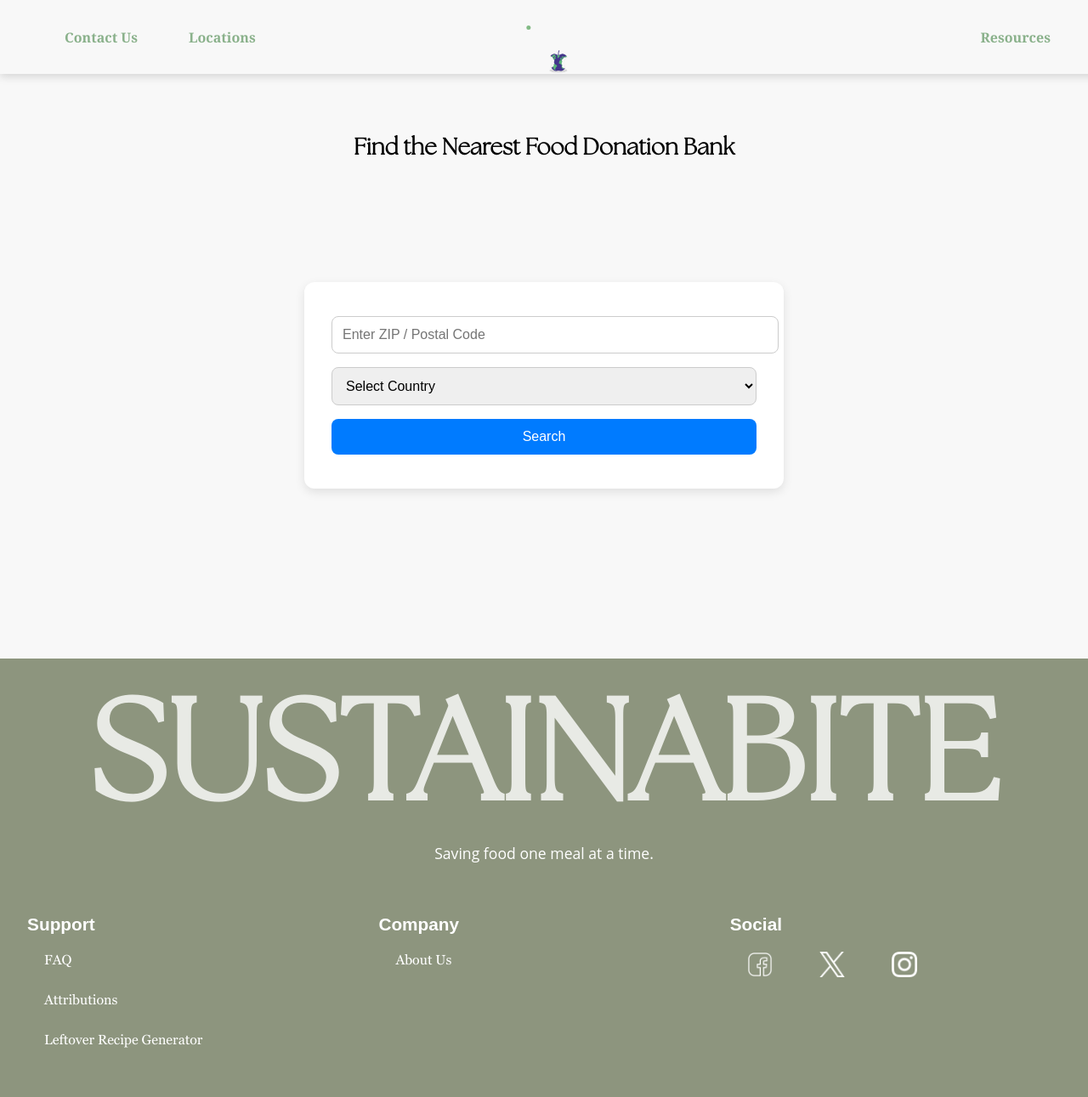
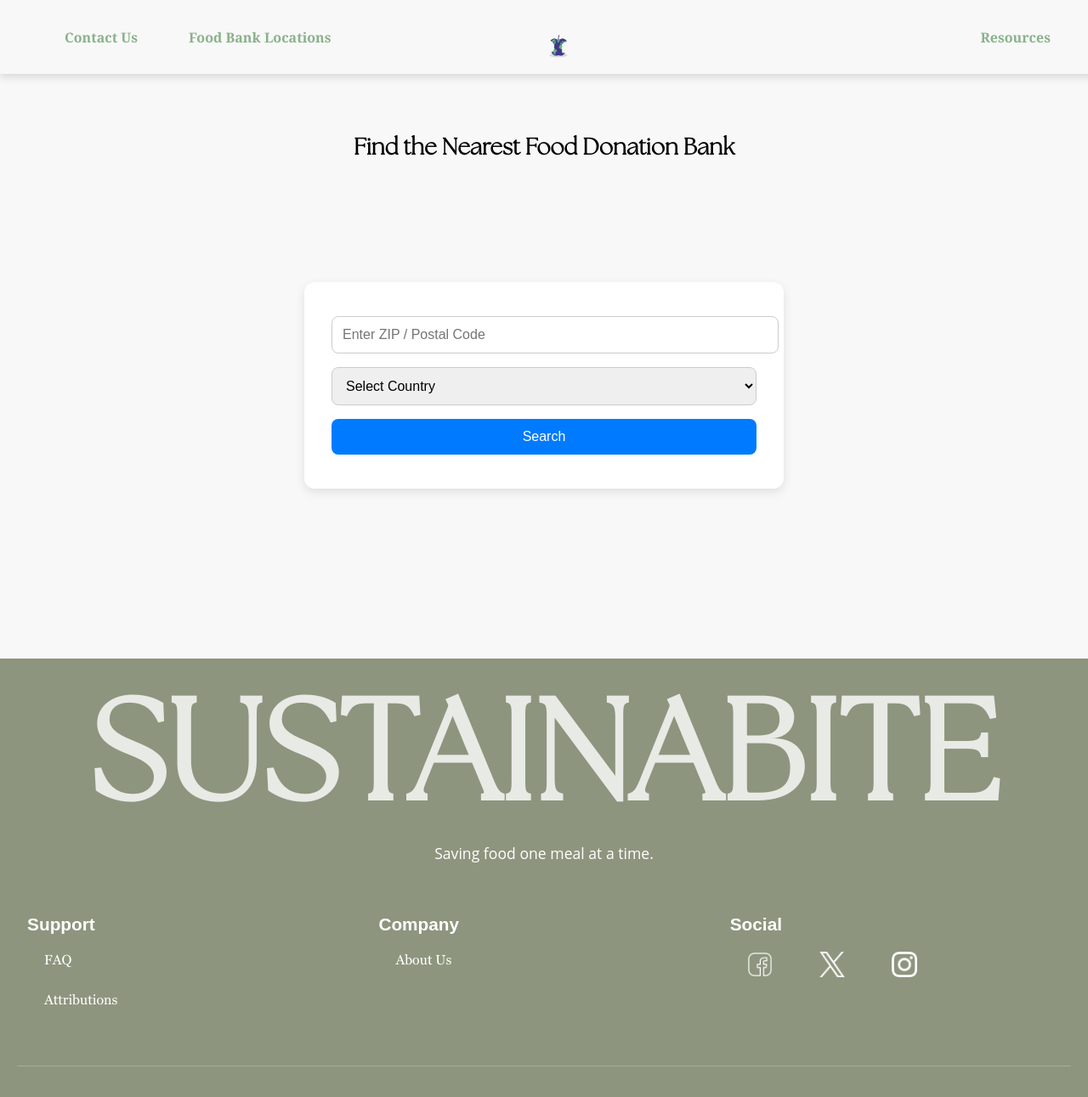
Before and after one commit to lirios20/Sustaina-Bite, a plain HTML site: page locations.html in a window 1280 px wide. Shown: the top 1291 px of the page at 85% size. Drawn offline with Linux system fonts and the light colour scheme.

Commit message:
Update locations.html

```diff
--- a/locations.html
+++ b/locations.html
@@ -127,14 +127,15 @@
       <!-- Left Links -->
       <ul class="left-links">
         <li><a href="contact_us.html" class="link">Contact Us</a></li>
-        <li><a href="locations.html" class="link">Locations</a></li>
+        <li><a href="locations.html" class="link">Food Bank Locations</a></li>
       </ul>
 
       <!-- Logo -->
-
-         <div class="logo">
-              <li><a href="index.html"><img src="./pictures/apple-removebg-preview.png" alt="Logo"></a></li>
-        </div>
+      <div class="logo">
+        <a href="index.html" aria-label="Return to homepage">
+          <img src="./pictures/apple-removebg-preview.png" alt="SustainaBite">
+      </a>
+      </div>
 
       <!-- Right Links -->
       <ul class="right-links">
@@ -208,7 +209,6 @@
               <ul>
                   <li><a href="./FAQ.html">FAQ</a></li>
                   <li><a href="./attributions.html">Attributions</a></li>
-                  <li><a href="wastetracker.html">Leftover Recipe Generator</a></li>
               </ul>
           </div>
 
```
